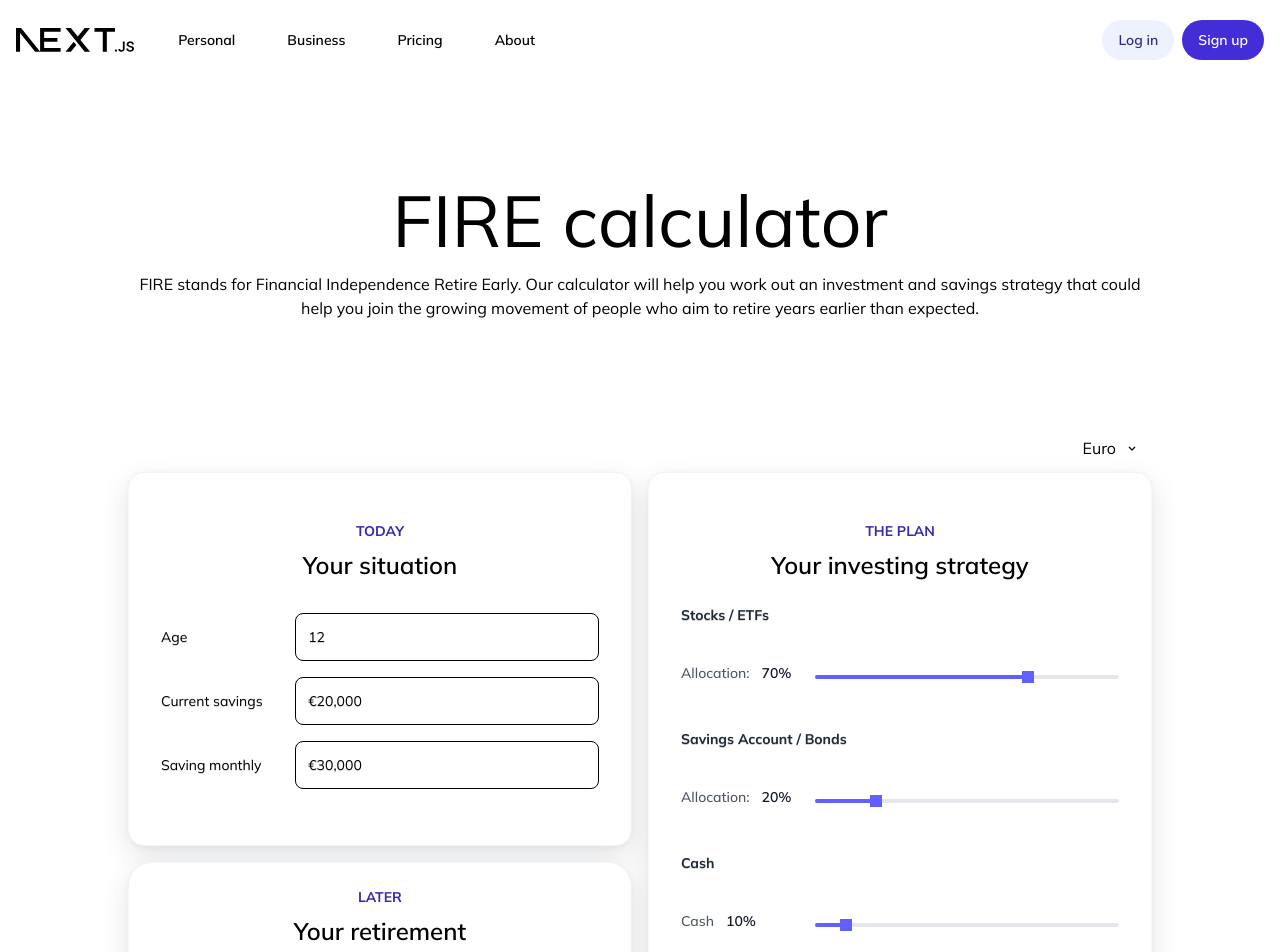
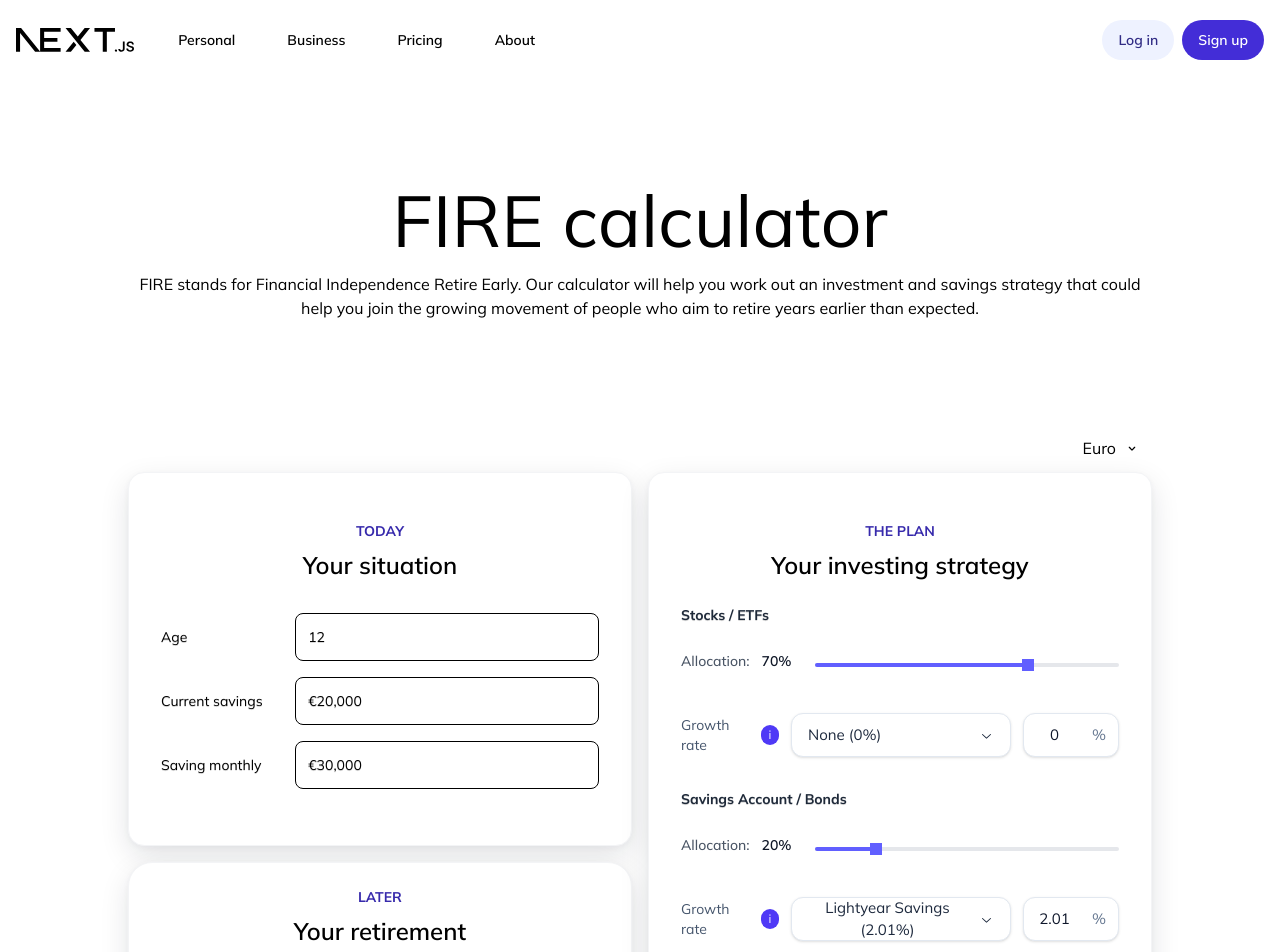
Before and after one commit to inputBrain/client-ret-calculator, a Next.js app: page / in a window 1280 px wide. Shown: the top 952 px of the page. Built offline with nearby package versions, Linux system fonts and the light colour scheme.

Commit message:
feat: add 2 select options with native dropdown

```diff
--- a/src/components/ui/AllocationTriple.tsx
+++ b/src/components/ui/AllocationTriple.tsx
@@ -2,6 +2,10 @@
 
 import * as React from "react";
 import * as Slider from "@radix-ui/react-slider";
+import * as Select from "@radix-ui/react-select";
+import * as Tooltip from "@radix-ui/react-tooltip";
+import { ChevronDownIcon } from "@radix-ui/react-icons";
+
 
 function clamp(n: number, min: number, max: number) {
     return Math.min(max, Math.max(min, n));
@@ -74,6 +78,14 @@ export function AllocationTriple({
     setStocksPct: (n: number) => void;
     setFixedPct: (n: number) => void;
 }) {
+    const [stocksRateKind, setStocksRateKind] = React.useState<"none" | "custom">("none");
+    const [stocksRate, setStocksRate] = React.useState(0);
+
+    const [fixedRateKind, setFixedRateKind] = React.useState<"none" | "lightyear" | "custom">(
+        "lightyear"
+    );
+    const [fixedRate, setFixedRate] = React.useState(2.01);
+
     const cashPct = React.useMemo(
         () => clamp(100 - stocksPct - fixedPct, 0, 100),
         [stocksPct, fixedPct]
@@ -134,27 +146,200 @@ export function AllocationTriple({
     };
 
     return (
-        <div className="flex flex-col gap-6">
-            <h6 className="text-sm text-shadow-2xs font-bold text-gray-800">
-                Stocks / ETFs
-            </h6>
+        <div className="flex flex-col gap-8">
+            {/* Stocks / ETFs */}
+            <div className="flex flex-col gap-3">
+                <h6 className="text-sm text-shadow-2xs font-bold text-gray-800">Stocks / ETFs</h6>
                 <Row label="Allocation:" value={stocksPct} onChange={onStocks} />
 
-            {/*//TODO:  Select: 2 options: None(0%) |  Custom*/}
+                {/* Growth rate line */}
+                <div className="mt-2 grid grid-cols-[auto_1fr_auto] items-center gap-3">
+                    <div className="flex items-center text-sm text-slate-600">
+                        Growth rate <Info tooltip="Your expected annual growth rate (market gains), expressed as AER/APY." />
+                    </div>
 
+                    <SelectBox
+                        value={stocksRateKind}
+                        onValueChange={(v) => {
+                            const val = v as "none" | "custom";
+                            setStocksRateKind(val);
+                            if (val === "none") setStocksRate(0);
+                        }}
+                        options={[
+                            { value: "none", label: "None (0%)" },
+                            { value: "custom", label: "Custom" },
+                        ]}
+                        placeholder="Choose..."
+                    />
 
-            <h6 className="text-sm text-shadow-2xs font-bold text-gray-800">
-                Savings Account / Bonds
-            </h6>
+                    <PercentInput
+                        value={stocksRateKind === "none" ? 0 : stocksRate}
+                        onChange={(n) => {
+                            setStocksRateKind("custom");
+                            setStocksRate(n);
+                        }}
+                    />
+                </div>
+            </div>
+
+            <div className="flex flex-col gap-3">
+                <h6 className="text-sm text-shadow-2xs font-bold text-gray-800">Savings Account / Bonds</h6>
                 <Row label="Allocation:" value={fixedPct} onChange={onFixed} />
 
-            {/*//TODO:  Select: 3 options: None(0%) | Lightyear Savings (2.01%) | Custom*/}
+                <div className="mt-2 grid grid-cols-[auto_1fr_auto] items-center gap-3">
+                    <div className="flex items-center text-sm text-slate-600">
+                        Growth rate <Info tooltip="Your expected annual interest rate, expressed as AER/APY." />
+                    </div>
 
+                    <SelectBox
+                        value={fixedRateKind}
+                        onValueChange={(v) => {
+                            const val = v as "none" | "lightyear" | "custom";
+                            setFixedRateKind(val);
+                            if (val === "none") setFixedRate(0);
+                            if (val === "lightyear") setFixedRate(2.01);
+                        }}
+                        options={[
+                            { value: "none", label: "None (0%)" },
+                            { value: "lightyear", label: "Lightyear Savings (2.01%)" },
+                            { value: "custom", label: "Custom" },
+                        ]}
+                        placeholder="Choose..."
+                    />
 
-            <h6 className="text-sm text-shadow-2xs font-bold text-gray-800">
-                Cash
-            </h6>
-            <Row label="Cash" value={cashPct} onChange={onCash} />
+                    <PercentInput
+                        value={fixedRateKind === "none" ? 0 : fixedRate}
+                        onChange={(n) => {
+                            setFixedRateKind("custom");
+                            setFixedRate(n);
+                        }}
+                    />
+                </div>
+            </div>
+
+            {/* Cash */}
+            <div className="flex flex-col gap-3">
+                <h6 className="text-sm text-shadow-2xs font-bold text-gray-800">Cash</h6>
+                <Row label="Allocation:" value={cashPct} onChange={onCash} />
+
+                <div className="mt-2 grid grid-cols-[auto_1fr] items-center gap-3">
+                    <div className="flex items-center text-sm text-slate-600">
+                        Allocation
+                        <Info tooltip="How much of your savings you'll keep as cash (i.e. at 0% growth)" />
+                    </div>
+                </div>
+            </div>
         </div>
     );
 }
+
+
+
+
+
+
+
+
+function Info({ tooltip }: { tooltip: string }) {
+    return (
+        <Tooltip.Provider delayDuration={200}>
+            <Tooltip.Root>
+                <Tooltip.Trigger
+                    className="ml-2 inline-flex h-5 w-5 items-center justify-center rounded-full bg-indigo-600 text-white text-xs trans"
+                    aria-label="Info"
+                >
+                    i
+                </Tooltip.Trigger>
+                <Tooltip.Portal>
+                    <Tooltip.Content
+                        className="max-w-xs rounded-xl bg-slate-900 px-3 py-2 text-sm text-white shadow-xl"
+                        side="top"
+                        sideOffset={8}
+                    >
+                        {tooltip}
+                        <Tooltip.Arrow className="fill-slate-900" />
+                    </Tooltip.Content>
+                </Tooltip.Portal>
+            </Tooltip.Root>
+        </Tooltip.Provider>
+    );
+}
+
+function SelectBox({
+   value,
+   onValueChange,
+   options,
+   placeholder,
+}: {
+    value: string;
+    onValueChange: (v: string) => void;
+    options: { value: string; label: string }[];
+    placeholder?: string;
+}) {
+    return (
+        <Select.Root value={value} onValueChange={onValueChange}>
+            <Select.Trigger
+                className="inline-flex h-11 min-w-[220px] items-center justify-between gap-3 rounded-xl
+                   border border-slate-200 bg-white px-4 text-[15px] text-slate-800 shadow-sm
+                   focus:outline-none focus-visible:ring-4 focus-visible:ring-indigo-200"
+                aria-label="Select option"
+            >
+                <Select.Value placeholder={placeholder} />
+                <Select.Icon>
+                    <ChevronDownIcon />
+                </Select.Icon>
+            </Select.Trigger>
+
+            <Select.Portal>
+                <Select.Content
+                    className="z-50 overflow-hidden rounded-2xl border border-slate-200 bg-white shadow-2xl"
+                    position="popper"
+                    sideOffset={8}
+                >
+                    <Select.Viewport className="p-1 min-w-[220px]">
+                        {options.map((o) => (
+                            <Select.Item
+                                key={o.value}
+                                value={o.value}
+                                className="relative flex cursor-pointer select-none items-center justify-between
+                                           rounded-xl px-4 py-3 text-[15px] text-slate-800
+                                           outline-none data-[highlighted]:bg-indigo-50"
+                            >
+                                <Select.ItemText>{o.label}</Select.ItemText>
+                                <Select.ItemIndicator>
+                                    <span className="ml-4 inline-flex h-5 w-5 items-center justify-center rounded-full border border-indigo-200">
+                                    <span className="h-3 w-3 rounded-full bg-indigo-600" />
+                                  </span>
+                                </Select.ItemIndicator>
+                            </Select.Item>
+                        ))}
+                    </Select.Viewport>
+                </Select.Content>
+            </Select.Portal>
+        </Select.Root>
+    );
+}
+
+function PercentInput({
+    value,
+    onChange,
+}: {
+    value: number;
+    onChange: (n: number) => void;
+}) {
+    return (
+        <div
+            className="flex h-11 w-24 items-center justify-center rounded-xl border border-slate-200 bg-white
+                 px-3 text-[15px] text-slate-900 shadow-sm focus-within:ring-4 focus-within:ring-indigo-200"
+        >
+            <input
+                type="number"
+                step="0.01"
+                value={Number.isFinite(value) ? value : 0}
+                onChange={(e) => onChange(parseFloat(e.target.value || "0"))}
+                className="w-full bg-transparent text-center outline-none"
+            />
+            <span className="pl-1 text-slate-500">%</span>
+        </div>
+    );
+}
```
Lines whose indentation alone changed are shown as unchanged.
